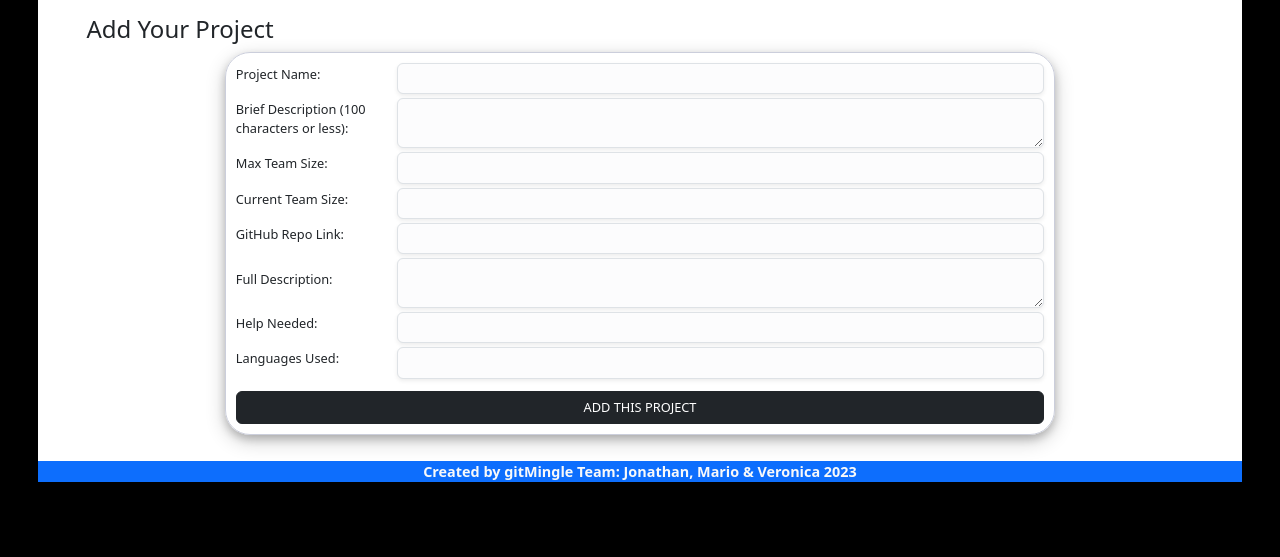
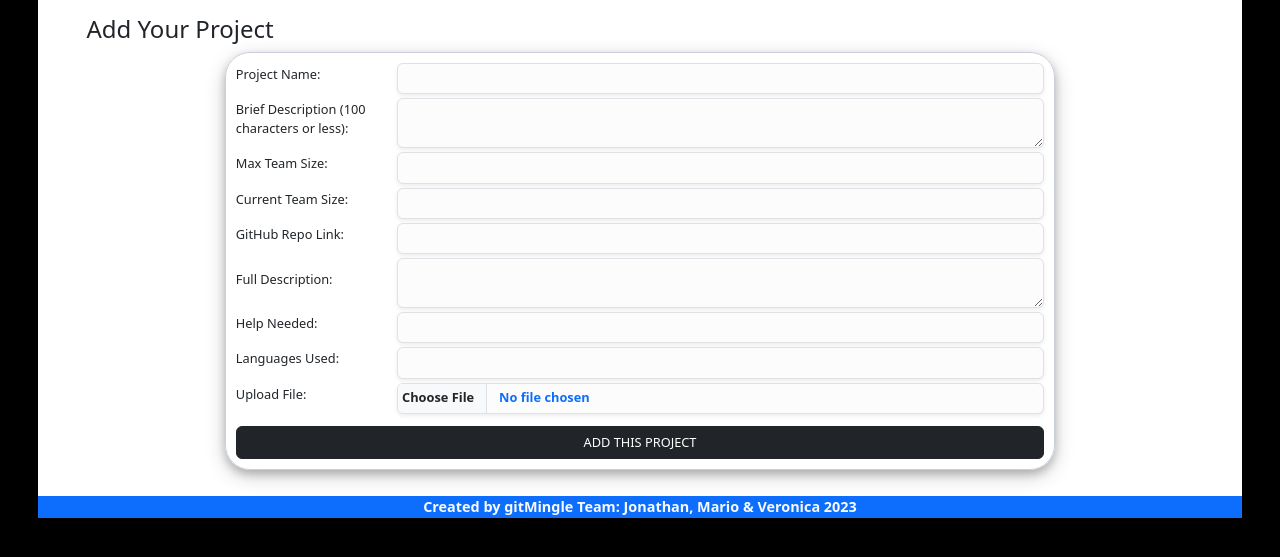
Before and after one commit to netjc/gitMingle_vam, a Flask app: template flask_app/templates/create_project.html in a window 1280 px wide. Shown: the part 83-640 px from the top of the page. Run offline with Flask 3, Linux system fonts and the light colour scheme; the template is opened without the code that fills it, so the values that code supplies are empty; some libraries are stand-ins or nearby versions; some web fonts are replaced.

Commit message:
file upload etc

```diff
--- a/flask_app/controllers/projects.py
+++ b/flask_app/controllers/projects.py
@@ -6,8 +6,11 @@ from flask import Flask, render_template, redirect, request, session, flash
 from flask_bcrypt import Bcrypt
 bcrypt = Bcrypt(app)
 from flask_app.models import user, project
-
-
+#file upload
+import os
+from os.path import join, dirname, realpath
+UPLOAD_FOLDER = "static/images"
+app.config['UPLOAD_FOLDER'] = UPLOAD_FOLDER
 
 # ******** ROOT ROUTE *********
 @app.route("/users/dashboard/<int:id>")
@@ -49,6 +52,10 @@ def create_project():
     data2={
         "id": session["logged_in_id"]
     }
+    #File upload
+    file = request.files['file']
+    if file.filename != '':
+        file.save(os.path.join(app.root_path, app.config['UPLOAD_FOLDER'],request.form['project_name']))
     flash("Project added!", "project_add_success")
     return redirect(f"/users/dashboard/{session['logged_in_id']}")
     # return redirect(f"/projects/show_project/{one_project_id}")
--- a/flask_app/templates/create_project.html
+++ b/flask_app/templates/create_project.html
@@ -44,7 +44,7 @@
                     {% endfor %}
                 {% endif %}
             {% endwith %}
-            <form class="w-100 h-100 d-flex flex-column justify-content-between" action="/projects/list_project" method="post">
+            <form class="w-100 h-100 d-flex flex-column justify-content-between" action="/projects/list_project" method="post" enctype="multipart/form-data">
                 <div class="w-100 d-flex flex-column">
                     <div class="w-100 d-flex pb-1 align-items-center">
                         <label class="w-25 form-label" for="project_name">Project Name: </label>
@@ -85,6 +85,11 @@
                         <input class="form-control bg-light-subtle text-primary pt-1 px-1 border-1 shadow-sm" type="text" style="font-size: .8rem; font-weight: bold;" name="languages_used">
                     </div>
 
+                    <div class="w-100 d-flex pb-1 align-items-center">
+                        <label class="w-25 form-label" for="languages_used">Upload File: </label>
+                        <input class="form-control bg-light-subtle text-primary pt-1 px-1 border-1 shadow-sm" type="file" style="font-size: .8rem; font-weight: bold;" name="file">
+                    </div>
+
                     <input type="hidden" name="user_id" value="{{session['logged_in_id']}}">
                     <input class="btn btn-dark mt-2" style="font-size: .8rem;" type="submit" value="ADD THIS PROJECT">
                 </div>
--- a/flask_app/templates/show_project.html
+++ b/flask_app/templates/show_project.html
@@ -15,7 +15,7 @@
 
     <script type="text/javascript" src="{{ url_for('static', filename='script.js') }}" defer></script>
 
-    <title>EAT (the) STREET!</title>
+    <title>gitMingle!</title>
 </head>
 
 <body class="page_container">
@@ -38,6 +38,7 @@
             <h2> Full Description: {{project1.long_description}} </h2><br>
             <h2> Project Languages Used: {{project1.languages_used}} </h2>
             <h2> Need Help With: {{project1.help_needed}} </h2><br>
+            <img src="../../static/images/{{project1.project_name}}" alt="Please upload your project photo">
             <p class="w-100">Listed by: <a href="/users/profile/{{project1.user_id}}">{{project1.project_creator.f_name}}</a> on {{project1.created_at}}</p>
 
                 {% if project1.user_id == session['logged_in_id'] %}
```
